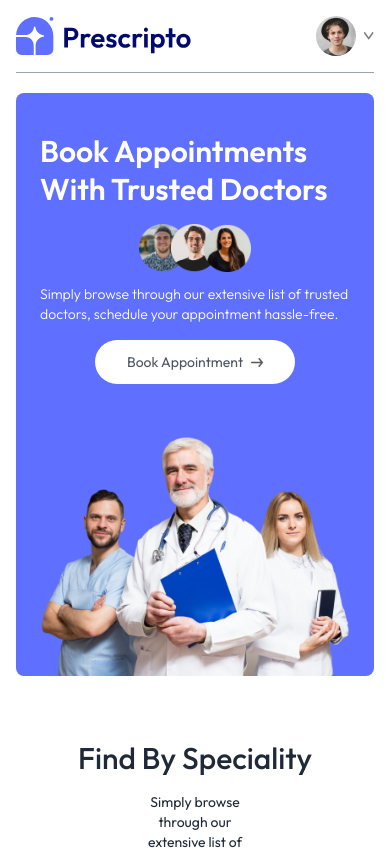
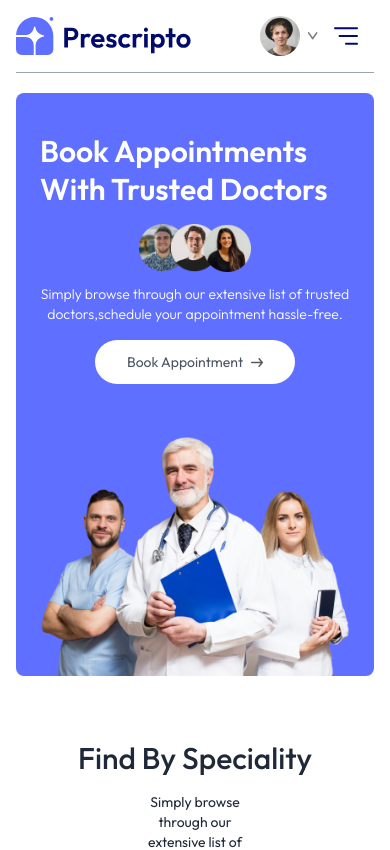
Before and after one commit to Anmol-rajput20/doctor-appointment-booking-system, a React (Vite) app in the folder frontend/: page / in a window 390 px wide. Shown: the top 850 px of the page. Built offline with nearby package versions, Linux system fonts and the light colour scheme.

Commit message:
Make frontend responsive across all screen sizes

```diff
--- a/frontend/src/components/Header.jsx
+++ b/frontend/src/components/Header.jsx
@@ -10,7 +10,11 @@
             <p className='text-3xl md:text-4xl lg:text-5xl text-white font-semibold leading-tight md:leading tight lg:leading-tight'>Book Appointments <br/> With Trusted Doctors</p>
             <div className='flex flex-col md:flex-row items-center gap-3 text-white text-sm font-light'>
                 <img className='w-28' src={assets.group_profiles} alt=""></img>
-                <p>Simply browse through our extensive list of trusted doctors, <br className='hidden sm:block'/> schedule your appointment hassle-free.</p>
+                <p className='sm:w-1/3 text-center text-sm'>
+                    Simply browse through our extensive list of trusted doctors,
+                    <br className='hidden sm:block' />
+                    schedule your appointment hassle-free.
+                </p>
             </div>
             <a href='#speciality' className='flex items-center gap-2 bg-white px-8 py-3 rounded-full text-gray-600 text-sm m-auto md:m-0 hover:scale-105 transition-all duration:300' >
                     Book Appointment
--- a/frontend/src/components/Navbar.jsx
+++ b/frontend/src/components/Navbar.jsx
@@ -49,6 +49,20 @@
             </div>
             : <button onClick={() => navigate('/login')} className='bg-primary text-white px-8 py-3 rounded-full font-light hiden md:block '>Create Account</button>
           }
+          <img onClick={() => setShowMenu(true)} className='w-6 md:hidden' src={assets.menu_icon}></img>
+          {/* Mobile Menu */}
+          <div className={`${showMenu ? 'fixed w-full' : 'h-0 w-0'} md:hidden right-0 top-0 bottom-0 z-20 overflow-hidden bg-white transition-all duration-300 `}>
+            <div className='flex items-center justify-between px-5 py-6'>
+              <img className='w-36' src={assets.logo} alt="" />
+              <img className='w-7' onClick={() => setShowMenu(false)} src={assets.cross_icon} alt="" />
+            </div>
+            <ul className='flex flex-col items-center gap-2 mt-5 px-5 text-lg font-medium'>
+              <NavLink onClick={() => setShowMenu(false)} to='/'><p className='px-4 py-2 rounded inline block'>Home</p></NavLink>
+              <NavLink onClick={() => setShowMenu(false)} to='/doctor'><p className='px-4 py-2 rounded inline block'>All Doctors</p></NavLink>
+              <NavLink onClick={() => setShowMenu(false)} to='/about'><p className='px-4 py-2 rounded inline block'>About</p></NavLink>
+              <NavLink onClick={() => setShowMenu(false)} to='/contact'><p className='px-4 py-2 rounded inline block'>Contact</p></NavLink>
+            </ul>
+          </div>
         </div>
     </div>
   )
--- a/frontend/src/index.css
+++ b/frontend/src/index.css
@@ -15,3 +15,9 @@
 ::-webkit-scrollbar{
    @apply hidden
 }
+
+@media (max-width:740px){
+   .active p{
+      @apply text-white bg-primary
+   }
+}
--- a/frontend/src/pages/Doctor.jsx
+++ b/frontend/src/pages/Doctor.jsx
@@ -13,6 +13,7 @@
   const navigate = useNavigate();
   const {speciality} = useParams()
   const [filterDoc,setFilterDoc] = useState([]);
+  const [showFilter,setShowFilter] = useState(false);
 
   const {doctors} = useContext(AppContext)
 
@@ -32,7 +33,8 @@
     <div>
       <p className='text-gray-600'>Browse through the doctors specialist.</p>
       <div className='flex flex-col sm:flex-row items-start gap-5 mt-5'>
-        <div className='flex flex-col gap-4 text-sm text-gray-600'>
+        <button className={`py-1 px-3 border rounded text-sm transition-all sm:hidden ${showFilter ? 'bg-primary text-white' : ' ' } `} onClick={() => setShowFilter(prev => !prev)}>Filter</button>
+        <div className={`flex flex-col gap-4 text-sm text-gray-600 ${showFilter ? 'flex' : 'hidden sm:flex'}`}>
           <p onClick={() => speciality === 'General physician' ? navigate('/doctor') : navigate('/doctor/General physician')} className={`w-[94vw] sm:w-auto pl-3 py-1.5 pr-16 border border-gray-300 rounded transition-all cursor-pointer ${speciality === "General physician" ? "bg-indigo-100 text-black" : ""}`}>General physician</p>
           <p onClick={() => speciality === 'Gynecologist' ? navigate('/doctor') : navigate('/doctor/Gynecologist')}  className={`w-[94vw] sm:w-auto pl-3 py-1.5 pr-16 border border-gray-300 rounded transition-all cursor-pointer  ${speciality === "Gynecologist" ? "bg-indigo-100 text-black" : ""}`}>Gynecologist</p>
           <p onClick={() => speciality === 'Dermatologist' ? navigate('/doctor') : navigate('/doctor/Dermatologist')} className={`w-[94vw] sm:w-auto pl-3 py-1.5 pr-16 border border-gray-300 rounded transition-all cursor-pointer  ${speciality === "Dermatologist" ? "bg-indigo-100 text-black" : ""}`}>Dermatologist</p>
```
